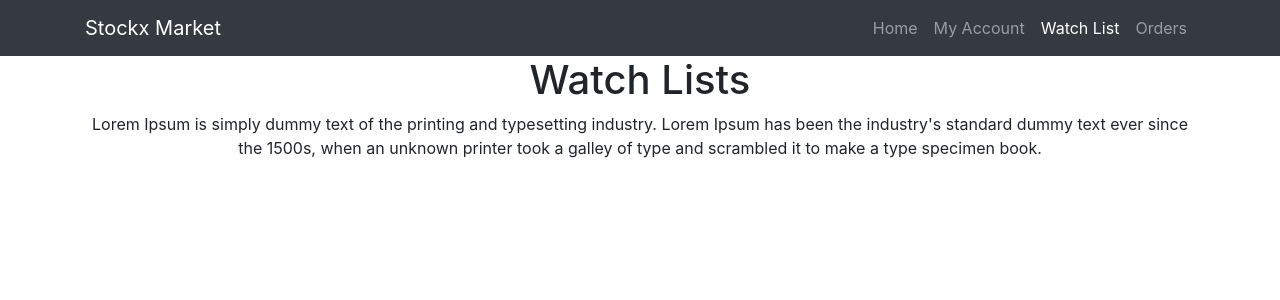
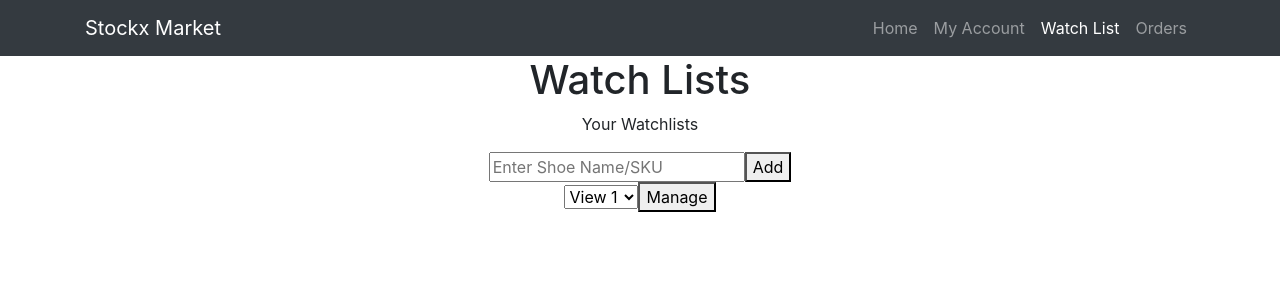
Before and after one commit to zfdupont/stockx-market, a React (Create React App) app: page /watchlists in a window 1280 px wide. Shown: the top 300 px of the page. Built offline with nearby package versions, Linux system fonts and the light colour scheme.

Commit message:
creating new files

```diff
--- a/src/components/WatchLists.jsx
+++ b/src/components/WatchLists.jsx
@@ -1,4 +1,5 @@
 import React from "react";
+import './WatchList.css';
 
 function WatchLists() {
     return (
@@ -6,12 +7,19 @@
             <div class="container">
                 <div>
                     <h1>Watch Lists</h1>
-                    <p>
-                        Lorem Ipsum is simply dummy text of the printing and typesetting
-                        industry. Lorem Ipsum has been the industry's standard dummy text
-                        ever since the 1500s, when an unknown printer took a galley of
-                        type and scrambled it to make a type specimen book.
-                    </p>
+                        <form id = "to-do-form">
+                            <p id = "shoes"> Your Watchlists</p>
+                            <input type = "text" placeholder = "Enter Shoe Name/SKU"/>
+                            <button type = "Submit">Add</button>
+                        </form>
+                        <div id = "view-lists">
+                        <select>
+                            <option value = ""> View 1 </option>
+                            <option value = ""> View 2 </option>
+                            <option value = ""> View 3 </option>
+                        </select>
+                        <button type = "button">Manage</button>
+                        </div>
                 </div>
             </div>
         </div>
```
Also changed, not shown: src/components/WatchList.css (added).
